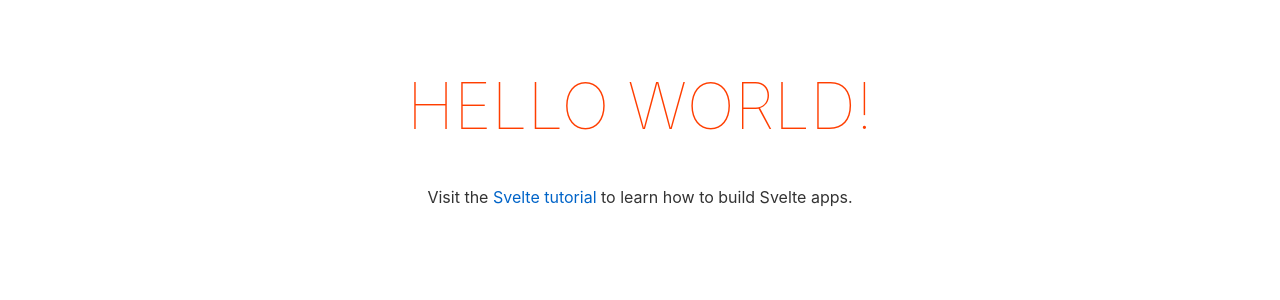
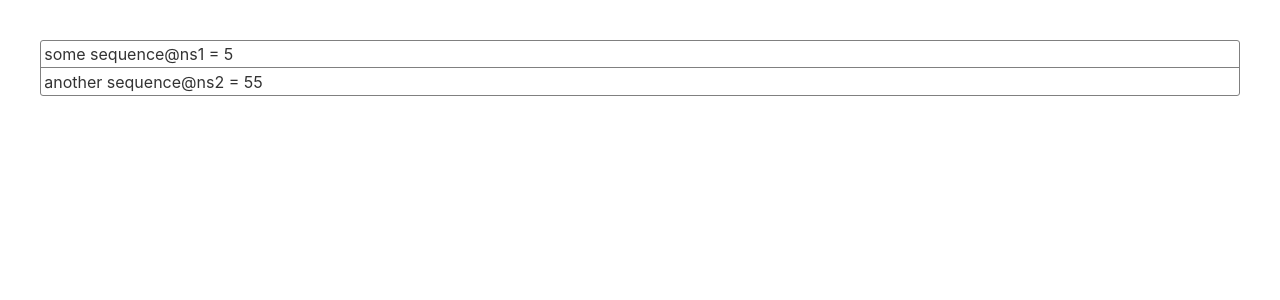
Before and after one commit to sebastian-mrozek/seqid, a Svelte app in the folder frontend/: page / in a window 1280 px wide. Shown: the top 300 px of the page. Built offline with nearby package versions, Linux system fonts and the light colour scheme.

Commit message:
Initial mock web app

```diff
--- a/frontend/public/index.html
+++ b/frontend/public/index.html
@@ -4,13 +4,13 @@
 	<meta charset='utf-8'>
 	<meta name='viewport' content='width=device-width,initial-scale=1'>
 
-	<title>Svelte app</title>
+	<title>Seqid</title>
 
 	<link rel='icon' type='image/png' href='/favicon.png'>
 	<link rel='stylesheet' href='/global.css'>
-	<link rel='stylesheet' href='/build/bundle.css'>
+	<link rel='stylesheet' href='/app/bundle.css'>
 
-	<script defer src='/build/bundle.js'></script>
+	<script defer src='/app/bundle.js'></script>
 </head>
 
 <body>
--- a/frontend/src/App.svelte
+++ b/frontend/src/App.svelte
@@ -1,30 +1,32 @@
 <script lang="ts">
-	export let name: string;
+  import SequenceListView from "./components/SequenceListView.svelte";
+  import type { NumericSequence } from "./model";
+
+  let sequences: NumericSequence[] = [
+    {
+      id: "aa",
+      sequenceDefinition: {
+        name: "some sequence",
+        namespace: "ns1",
+        start: 1,
+      },
+      lastValue: 5,
+    },
+    {
+      id: "ab",
+      sequenceDefinition: {
+        name: "another sequence",
+        namespace: "ns2",
+        start: 2,
+      },
+      lastValue: 55,
+    },
+  ];
 </script>
 
 <main>
-	<h1>Hello {name}!</h1>
-	<p>Visit the <a href="https://svelte.dev/tutorial">Svelte tutorial</a> to learn how to build Svelte apps.</p>
+  <SequenceListView {sequences} />
 </main>
 
 <style>
-	main {
-		text-align: center;
-		padding: 1em;
-		max-width: 240px;
-		margin: 0 auto;
-	}
-
-	h1 {
-		color: #ff3e00;
-		text-transform: uppercase;
-		font-size: 4em;
-		font-weight: 100;
-	}
-
-	@media (min-width: 640px) {
-		main {
-			max-width: none;
-		}
-	}
 </style>
--- /dev/null
+++ b/frontend/src/components/SequenceListView.svelte
@@ -0,0 +1,30 @@
+<script lang="ts">
+  import type { NumericSequence } from "../model";
+  import SequenceView from "./SequenceView.svelte";
+
+  export let sequences: NumericSequence[];
+</script>
+
+<div class="seq-list">
+  {#each sequences as sequence}
+    <div class="seq-item"><SequenceView {sequence} /></div>
+  {/each}
+</div>
+
+<style>
+  .seq-list {
+    margin: 2em;
+    border: 1px solid gray;
+    border-radius: 3px;
+  }
+  .seq-item {
+    margin: 0;
+    padding: 0.2em;
+    border-bottom: 1px solid gray;
+  }
+  .seq-item:last-child {
+    margin: 0;
+    padding: 0.2em;
+    border-bottom: 0px;
+  }
+</style>
--- /dev/null
+++ b/frontend/src/components/SequenceView.svelte
@@ -0,0 +1,8 @@
+<script lang="ts">
+  import type { NumericSequence } from "../model";
+  export let sequence: NumericSequence;
+</script>
+
+<div>
+  <span>{sequence.sequenceDefinition.name}@{sequence.sequenceDefinition.namespace} = {sequence.lastValue}</span>
+</div>
--- a/frontend/src/main.ts
+++ b/frontend/src/main.ts
@@ -1,10 +1,8 @@
-import App from './App.svelte';
+import App from "./App.svelte";
 
 const app = new App({
-	target: document.body,
-	props: {
-		name: 'world'
-	}
+  target: document.body,
+  props: {},
 });
 
 export default app;
--- /dev/null
+++ b/frontend/src/model.ts
@@ -0,0 +1,11 @@
+export type NumericSequenceDefinition = {
+  namespace: string;
+  name: string;
+  start: number;
+};
+
+export type NumericSequence = {
+  id: string;
+  sequenceDefinition: NumericSequenceDefinition;
+  lastValue: number;
+};
```
Also changed, not shown: frontend/src/components/NewSequenceEditor.svelte (added).
